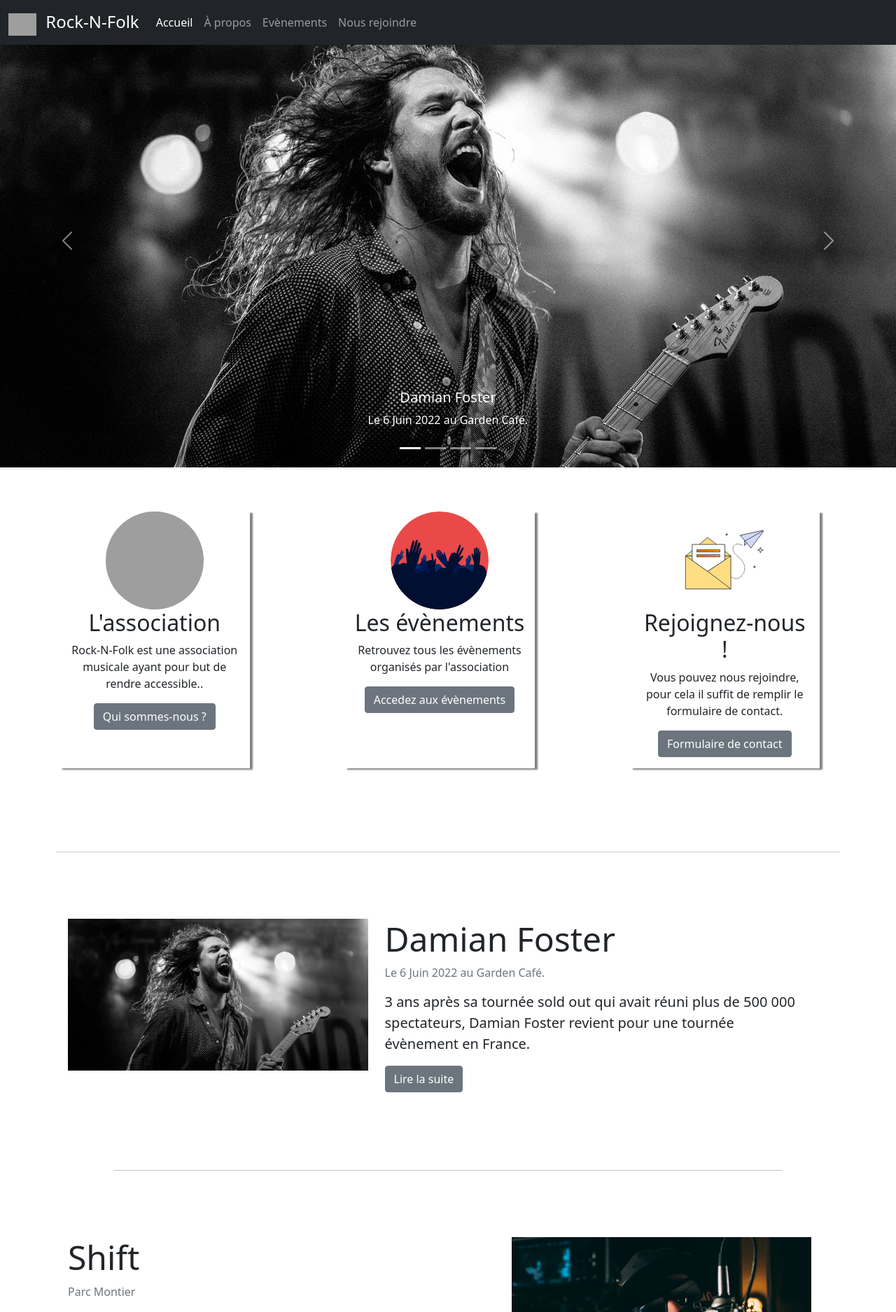
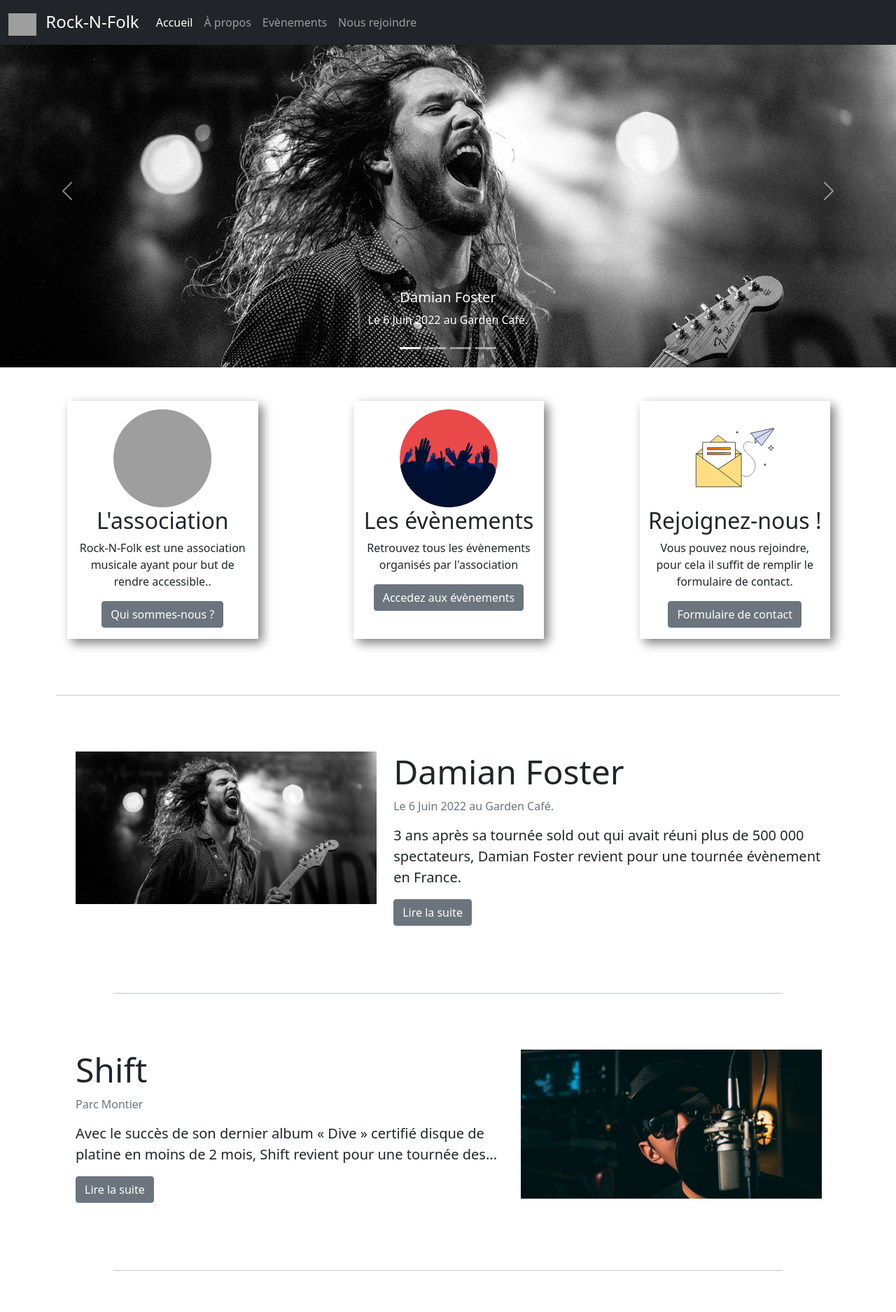
Before and after one commit to DARDORKE/RockAndFolk-GIT, a PHP site: page / in a window 1280 px wide. Shown: the top 1875 px of the page at 70% size. Run offline with PHP 8.4, Linux system fonts and the light colour scheme; grey boxes are pictures that could not be loaded.

Commit message:
Graphics fixes
Some graphic fix

```diff
--- a/css/style.css
+++ b/css/style.css
@@ -9,7 +9,7 @@ body {
 
 
 .row {
-    padding: 15px;
+    padding-left: 26px;
     width: 100%;
     justify-content: space-between;
     align-content: space-between;
@@ -25,9 +25,9 @@ div {
 }
 
 .cards .col-lg-3 {
-    margin-bottom: 1.5rem;
     text-align: center;
-    box-shadow: 4px 2px 2px grey;
+    box-shadow: 6px 6px 14px grey;
+    padding-top: 12px;
 }
 
 .portrait {
@@ -74,3 +74,7 @@ main {
         display: none;
     }
 }
+
+.carousel-item {
+    max-height: 505px;
+}
--- a/index.html
+++ b/index.html
@@ -220,7 +220,7 @@
         <!---------------------------------------- FOOTER START -------------------------------------------------->
     <footer class="footer">
         <div class="container">
-            <footer class="d-flex flex-wrap justify-content-between align-items-center py-3 my-4 border-top">
+            <div class="d-flex flex-wrap mb-0 justify-content-center align-items-center py-3 my-4 border-top">
                 <p class="col-md-4 mb-0 text-muted">© 2021 Rock-N-Folk, Inc</p>
 
                 <img class="bi me-2 toping2" width="50" height="50" alt="Logo" src="images/logo.svg">
@@ -230,7 +230,7 @@
                     <li class="nav-item"><a href="#" class="nav-link px-2 text-muted">Évènements</a></li>
                     <li class="nav-item"><a href="#" class="nav-link px-2 text-muted">Contact</a></li>
                 </ul>
-            </footer>
+            </div>
         </div>
     </footer>
         <!----------------------------------------- FOOTER END ---------------------------------------------------->
--- a/index2.html
+++ b/index2.html
@@ -133,7 +133,7 @@
     <!--------------------------------------- FOOTER START  --------------------------------------------------->
     <footer class="footer">
         <div class="container">
-            <div class="d-flex flex-wrap justify-content-between align-items-center py-3 my-4 border-top">
+            <div class="d-flex mb-0 justify-content-center flex-wrap align-items-center py-3 my-4 border-top">
                 <p class="col-md-4 mb-0 text-muted">© 2021 Rock-N-Folk, Inc</p>
 
                     <img class="bi me-2 toping2" width="50" height="50" alt="Logo" src="images/logo.svg">
```
Also changed, not shown: images/carousel1.jpg.
